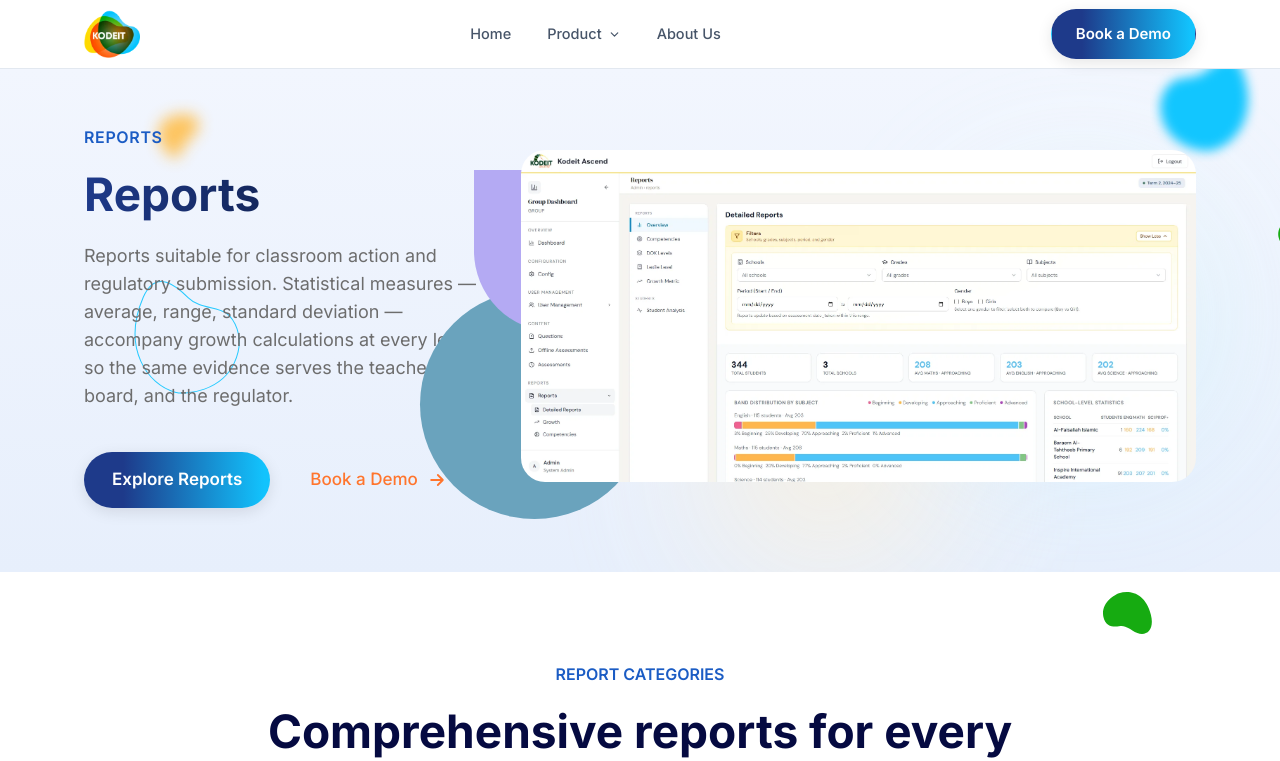
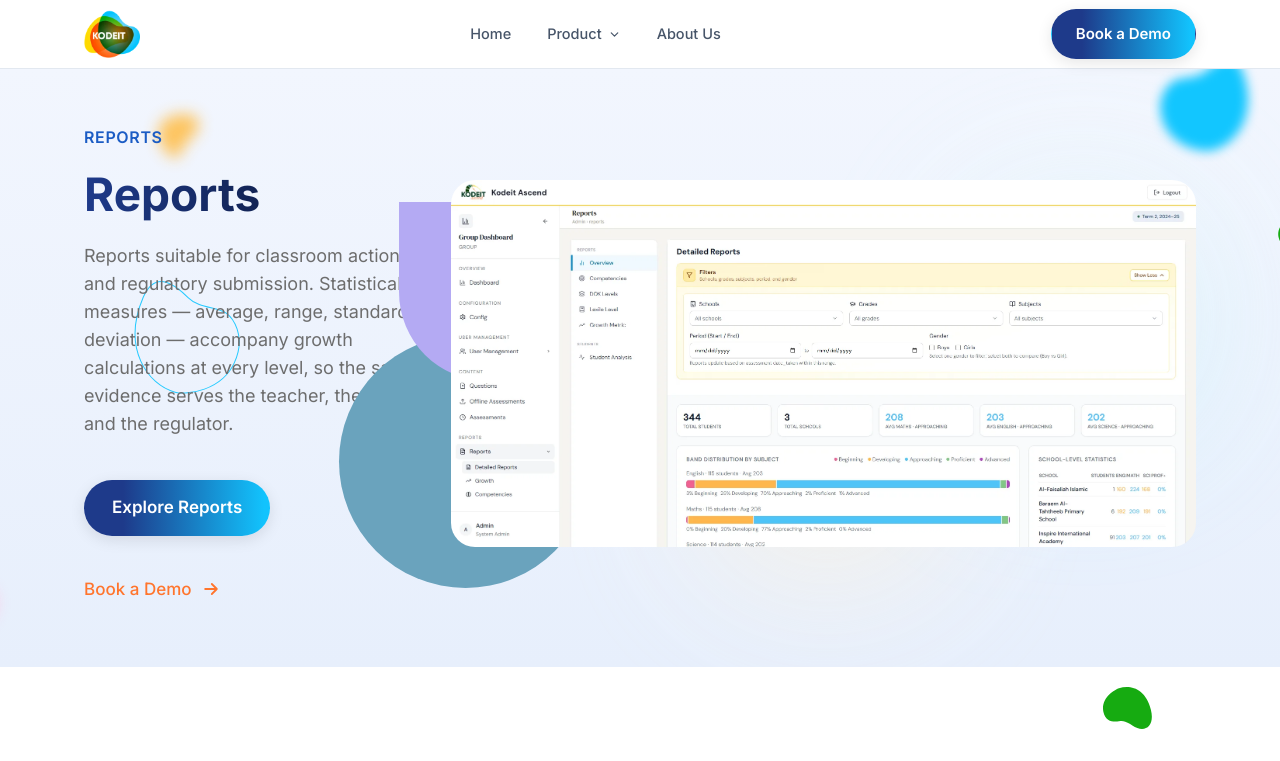
Before and after one commit to techviron-admin/kodeit-ascend, a Next.js app in the folder kodeit-next/: page /reports in a window 1280 px wide. Shown: the top 761 px of the page. Built offline with nearby package versions, Linux system fonts and the light colour scheme.

Commit message:
Enlarge module hero images further (1fr 2.2fr)

```diff
--- a/kodeit-next/app/modules.css
+++ b/kodeit-next/app/modules.css
@@ -41,8 +41,8 @@
   position: relative;
   z-index: 1;
   display: grid;
-  grid-template-columns: 1fr 1.7fr;
-  gap: 40px;
+  grid-template-columns: 1fr 2.2fr;
+  gap: 28px;
   align-items: center;
 }
 .md-hero .kd-eyebrow {
--- a/kodeit-next/components/ModuleHero.jsx
+++ b/kodeit-next/components/ModuleHero.jsx
@@ -63,7 +63,7 @@
             height={716}
             priority
             quality={90}
-            sizes="(max-width: 980px) 100vw, 720px"
+            sizes="(max-width: 980px) 100vw, 820px"
           />
         </div>
       </div>
```
